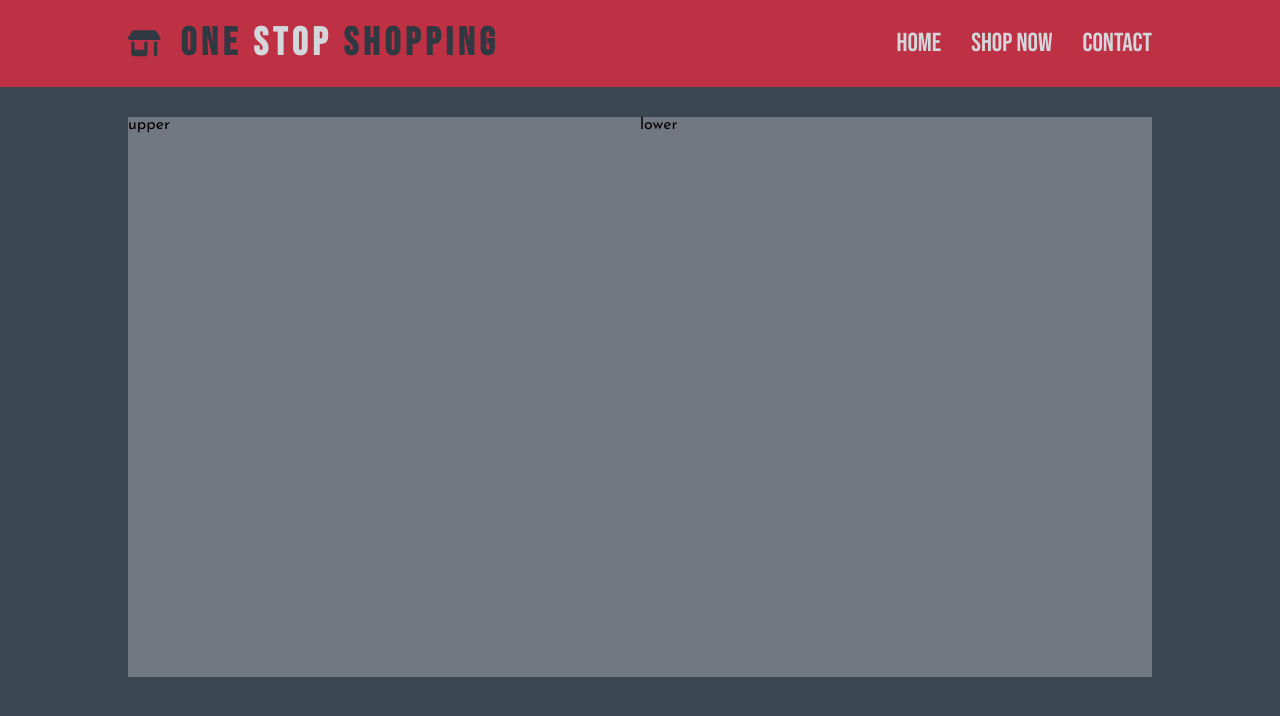
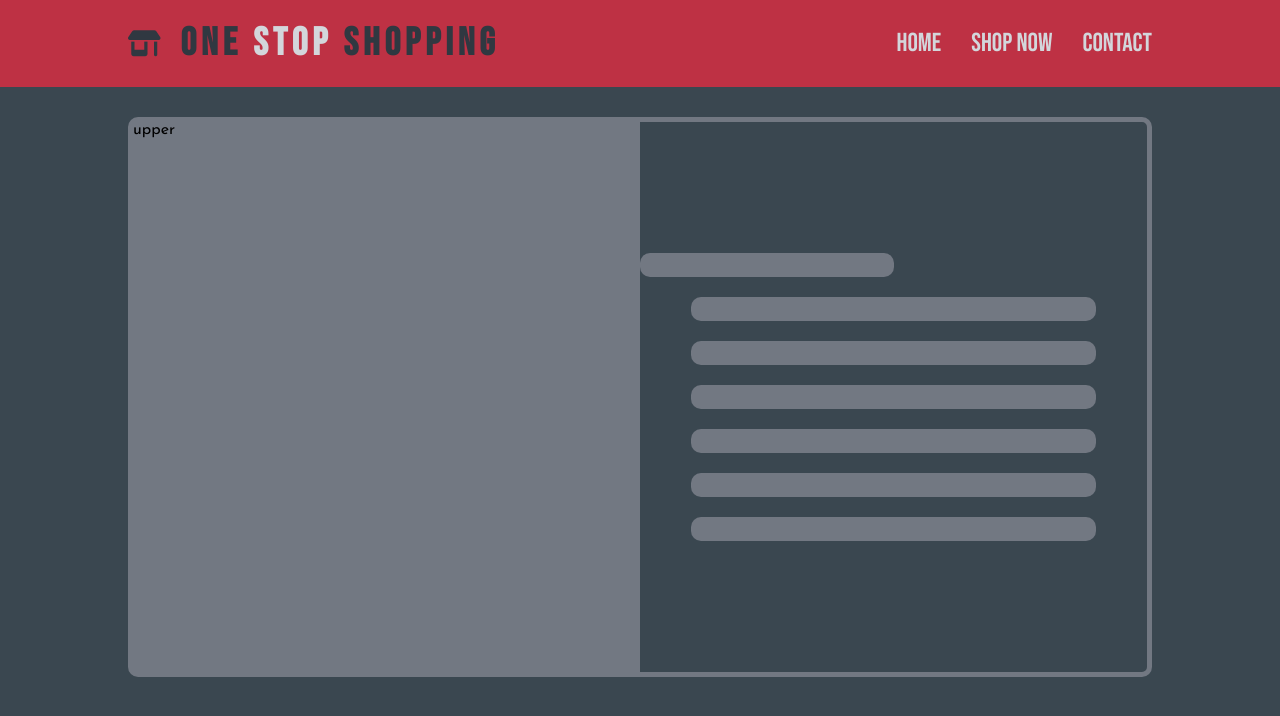
Before and after one commit to saptarsidebnath98/Project-Shopping-Cart, a React (Vite) app: page /#/productInfo/1 in a window 1280 px wide. Shown: the top 716 px of the page. Built offline with nearby package versions, Linux system fonts and the light colour scheme; no server answers.

Commit message:
creating shimmer effect design in process

```diff
--- a/src/components/shimmer effect/ShimmerProductInfo.jsx
+++ b/src/components/shimmer effect/ShimmerProductInfo.jsx
@@ -1,10 +1,17 @@
 
 const ShimmerProductInfo = () => {
+    const shimProductArr = new Array(7).fill("");
   return (
     <div className="container shimmer-productInfo">
         <div className="shimmer-product-mainDiv">
             <div className="shimmer-product-upper">upper</div>
-            <div className="shimmer-product-lower">lower</div>
+            <div className="shimmer-product-lower">
+                <ul className="shimmer-productInfo-list">
+                    {shimProductArr.map((item, i)=>
+                        <li className="shimmer-productInfo-items" key={i}></li>
+                    )}
+                </ul>
+            </div>
         </div>
     </div>
   )
--- a/src/index.css
+++ b/src/index.css
@@ -653,14 +653,38 @@ a.view-product{
 .shimmer-product-mainDiv{
     width: 100%;
     height: 70vh;
-    background-color: #727882;
     margin: 0 auto;
+    border-radius: 10px;
+    border: 5px solid #727882;
 
     display: flex;
-
+    flex-direction: row;
 }
 .shimmer-product-upper{
     width: 50%;
+    background-color: #727882;
+}
+.shimmer-product-lower{
+    width: 50%;
+}
+.shimmer-productInfo-list{
+    height: 100%;
+    display: flex;
+    flex-direction: column;
+    justify-content: center;
+    /* align-items: center; */
+    gap: 20px;
+}
+.shimmer-productInfo-items{
+    height: 1.5rem;
+    width: 80%;
+    background-color: #727882;
+    border-radius: 10px;
+    margin: 0 auto;
+}
+.shimmer-productInfo-items:first-child{
+    width: 50%;
+    margin-left: 0px;
 }
 
 @media (max-width: 600px){
```
